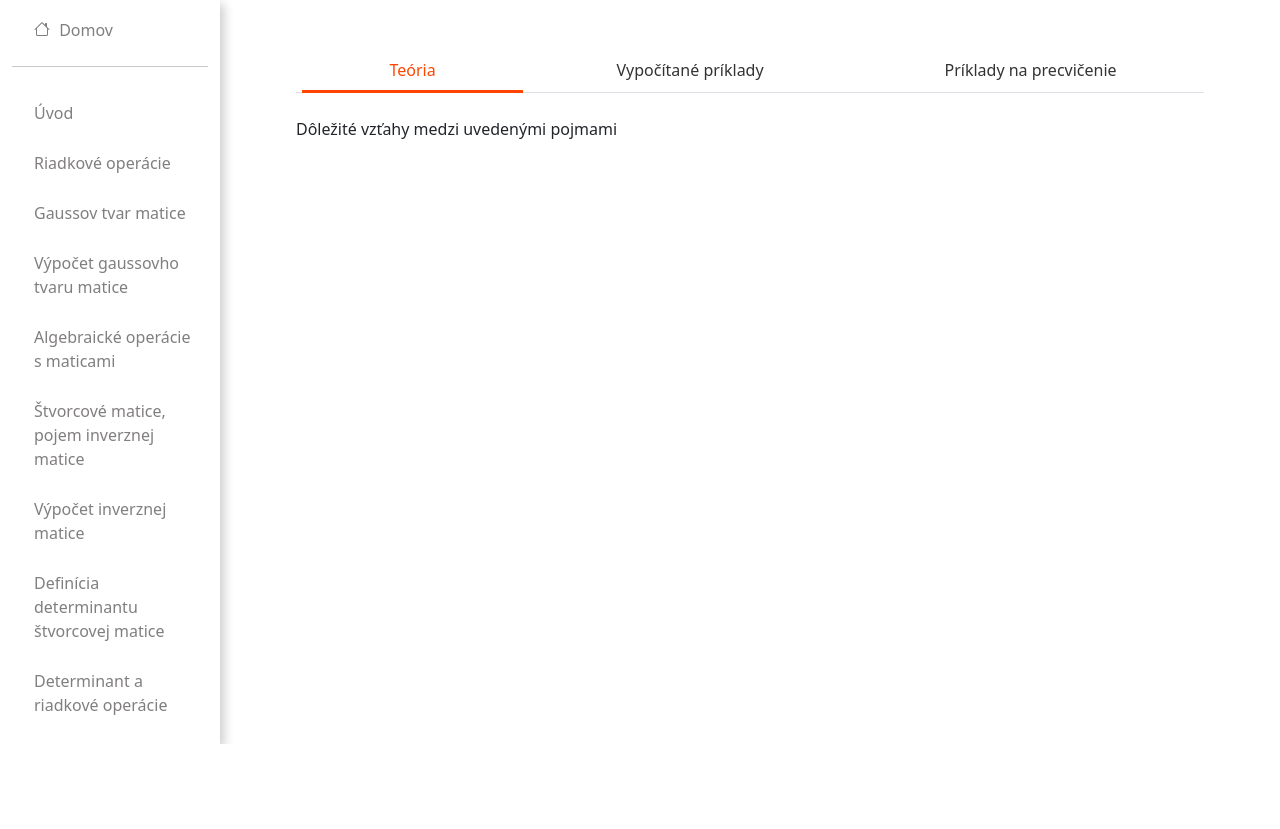
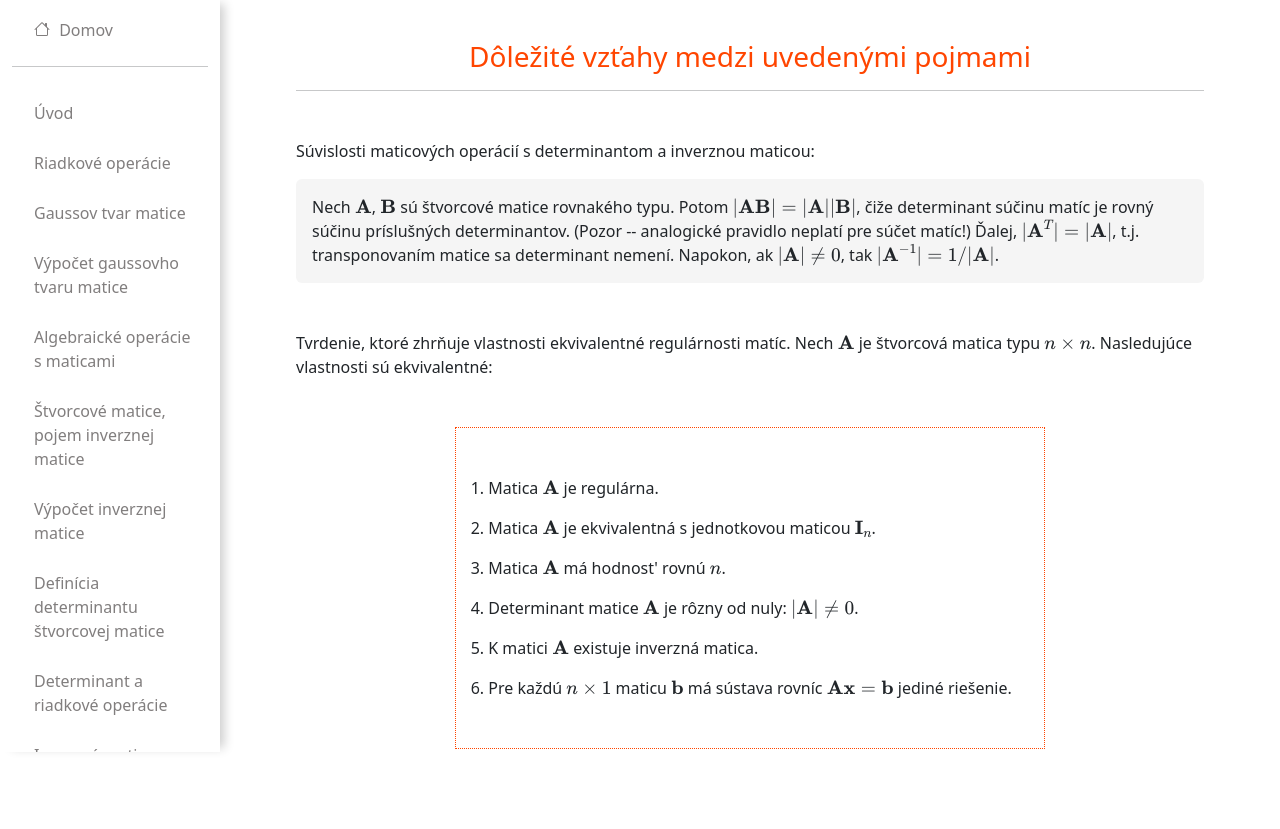
Before and after one commit to MarekBs/BP2023, a PHP site: the page made by linearnaAlgebra/témy/vztahyMedziPojmami/index.html in a window 1280 px wide. Shown: the part 56-885 px from the top of the page. Before the commit the page ends 800 px from the top, so only its background shows below. Run offline with PHP 8.4, Linux system fonts and the light colour scheme; some libraries are stand-ins or nearby versions.

Commit message:
more content added +

```diff
--- a/linearnaAlgebra/témy/vztahyMedziPojmami/index.html
+++ b/linearnaAlgebra/témy/vztahyMedziPojmami/index.html
@@ -1,11 +1,15 @@
 <!DOCTYPE html>
 <html lang="en">
+
 <head>
    <meta charset="UTF-8" />
    <meta http-equiv="X-UA-Compatible" content="IE=edge" />
    <meta name="viewport" content="width=device-width, initial-scale=1.0" />
-      <link href="https://cdn.jsdelivr.net/npm/bootstrap@5.3.0-alpha1/dist/css/bootstrap.min.css" rel="stylesheet" integrity="sha384-GLhlTQ8iRABdZLl6O3oVMWSktQOp6b7In1Zl3/Jr59b6EGGoI1aFkw7cmDA6j6gD" crossorigin="anonymous">
-      <script src="https://cdn.jsdelivr.net/npm/bootstrap@5.3.0-alpha1/dist/js/bootstrap.bundle.min.js" integrity="sha384-w76AqPfDkMBDXo30jS1Sgez6pr3x5MlQ1ZAGC+nuZB+EYdgRZgiwxhTBTkF7CXvN" crossorigin="anonymous"></script>
+   <link href="https://cdn.jsdelivr.net/npm/bootstrap@5.3.0-alpha1/dist/css/bootstrap.min.css" rel="stylesheet"
+      integrity="sha384-GLhlTQ8iRABdZLl6O3oVMWSktQOp6b7In1Zl3/Jr59b6EGGoI1aFkw7cmDA6j6gD" crossorigin="anonymous">
+   <script src="https://cdn.jsdelivr.net/npm/bootstrap@5.3.0-alpha1/dist/js/bootstrap.bundle.min.js"
+      integrity="sha384-w76AqPfDkMBDXo30jS1Sgez6pr3x5MlQ1ZAGC+nuZB+EYdgRZgiwxhTBTkF7CXvN"
+      crossorigin="anonymous"></script>
    <script src="	https://unpkg.com/mathjs@9.5.2/lib/browser/math.js"></script>
    <script src="https://ajax.googleapis.com/ajax/libs/jquery/3.5.1/jquery.min.js"></script>
    <link rel="stylesheet" href="../../../styleAll.css">
@@ -14,52 +18,78 @@
    <title>Dôležité vzťahy medzi uvedenými pojmami</title>
 </head>
 <script>
-      $(document).ready(function() {
-      	$(document).ready(function() {
-      $('#sidebar12').load('../../../components/sidebar.html', function() {
+   $(document).ready(function () {
+      $(document).ready(function () {
+         $('#sidebar12').load('../../../components/sidebar.html', function () {
             $('#sidebar12').find('li:contains("Dôležité vzťahy medzi uvedenými pojmami")').addClass('active').children('a').addClass('active');
          });
       });
-         $('#sidebar').load('../../../components/collapse_bar.html', function() {
+      $('#sidebar').load('../../../components/collapse_bar.html', function () {
          $('#sidebar').find('li:contains("Dôležité vzťahy medzi uvedenými pojmami")').addClass('active').children('a').addClass('active');
       });
       $('#myTab').load('../../../components/tab_links.html');
 
    });
 </script>
-   <body >
+
+<body>
    <div class="container-fluid">
       <div class="row">
-            <nav class="col-md-3 col-lg-2  sidebar d-none d-lg-block" id="sidebar12" ></nav>
+         <nav class="col-md-3 col-lg-2  sidebar d-none d-lg-block" id="sidebar12"></nav>
          <main style="margin-top: 3rem;">
             <header>
-                  <nav class="navbar navbar-expand-lg navbar-dark bg-dark fixed-top" >
+               <nav class="navbar navbar-expand-lg navbar-dark bg-dark fixed-top">
                   <div class="container-fluid justify-content-start">
-                        <button class="navbar-toggler" type="button" data-bs-toggle="offcanvas" data-bs-target="#sidebar" aria-controls="sidebar" aria-expanded="false" aria-label="Toggle navigation" data-bs-offset="56">
+                     <button class="navbar-toggler" type="button" data-bs-toggle="offcanvas" data-bs-target="#sidebar"
+                        aria-controls="sidebar" aria-expanded="false" aria-label="Toggle navigation"
+                        data-bs-offset="56">
                         <span class="navbar-toggler-icon"></span>
                      </button>
-                        <a class="navbar-brand" href="../../../landingPage/index.html"style="padding-left: 1rem;">Matice</a>
+                     <a class="navbar-brand" href="../../../landingPage/index.html"
+                        style="padding-left: 1rem;">Matice</a>
                   </div>
                </nav>
             </header>
             <div class="offcanvas-backdrop offcanvas backdrop" id="backdr" data-bs-dismiss="offcanvas"></div>
-               <div class="offcanvas offcanvas-start fixed-top" tabindex="-1" id="sidebar" style="top: 56px; height: calc(100% - 56px);"></div>
-               <div class="container my-5" >
-                  <ul class="nav nav-tabs nav-fill mb-4" id="myTab" role="tablist"></ul>
-                  <div class="tab-content" id="myTabContent">
-                     <div class="tab-pane fade show active" id="theory" role="tabpanel" aria-labelledby="theory-tab">
-                        <p>Dôležité vzťahy medzi uvedenými pojmami</p>
+            <div class="offcanvas offcanvas-start fixed-top" tabindex="-1" id="sidebar"
+               style="top: 56px; height: calc(100% - 56px);"></div>
+            <div class="container my-5">
+               <h3 style="text-align: center; color:orangered">Dôležité vzťahy medzi uvedenými pojmami</h3>
+               <hr>
+               <p style="margin-top: 3rem;">Súvislosti maticových operácií s determinantom a inverznou maticou:</p>
+               <div class="highlight">Nech $$\bf A$$, $$\bf B$$ sú štvorcové matice
+                  rovnakého typu.
+                  Potom $$\vert{\bf AB}\vert=\vert{\bf
+                  A}\vert\vert{\bf B}\vert$$, čiže determinant súčinu matíc je rovný súčinu príslušných determinantov.
+                  (Pozor -- analogické pravidlo neplatí pre súčet matíc!) Ďalej, $$\vert{\bf A}^T\vert=\vert{\bf
+                  A}\vert$$, t.j. transponovaním matice sa determinant nemení. Napokon, ak $$\vert{\bf A}\vert\ne 0$$,
+                  tak
+                  $$\vert{\bf A}^{-1}\vert=1/\vert{\bf A}\vert$$.</div>
+               <br><br>
+               <p>Tvrdenie, ktoré zhrňuje vlastnosti ekvivalentné regulárnosti matíc. Nech $$\bf A$$ je štvorcová matica
+                  typu $$n\times n$$. Nasledujúce vlastnosti sú ekvivalentné:</p>
+               <div style="text-align: center;">
+                  <ol style="display: inline-block; text-align: left; margin: 2rem auto;" class="rules">
+                     <li>Matica $$\bf A$$ je regulárna.</li>
+                     <li>Matica $$\bf A$$ je ekvivalentná s jednotkovou maticou $${\bf
+                        I}_n$$.</li>
+                     <li>Matica $$\bf A$$ má hodnost' rovnú $$n$$.</li>
+                     <li>Determinant matice $$\bf A$$ je rôzny od nuly:
+                        $$\vert{\bf
+                        A}\vert\ne 0$$.</li>
+                     <li>K matici $$\bf A$$ existuje inverzná matica.</li>
+                     <li>Pre každú $$n\times 1$$ maticu $$\bf
+                        b$$ má
+                        sústava rovníc $${\bf A}{\bf x}={\bf b}$$ jediné riešenie.</li>
+                  </ol>
                </div>
-                     <div class="tab-pane fade" id="sample-problems" role="tabpanel" aria-labelledby="sample-problems-tab">
-                        <p>Tab 2 content</p>
+
+
             </div>
-                     <div class="tab-pane fade" id="practice-problems" role="tabpanel" aria-labelledby="practice-problems-tab">
-                        <p>Tab 3 content</p>
-                     </div>
-                  </div>
-               </div>
+
          </main>
       </div>
    </div>
 </body>
+
 </html>
--- a/styleAll.css
+++ b/styleAll.css
@@ -88,7 +88,7 @@ mjx-container.MathJax {
 }
 
 .rules {
-    box-shadow: 2px 2px 4px rgba(0, 0, 0, 0.2);
+    border: 1px dotted orangered;
     padding: 2rem;
 }
 
```
Lines whose indentation alone changed are shown as unchanged.
